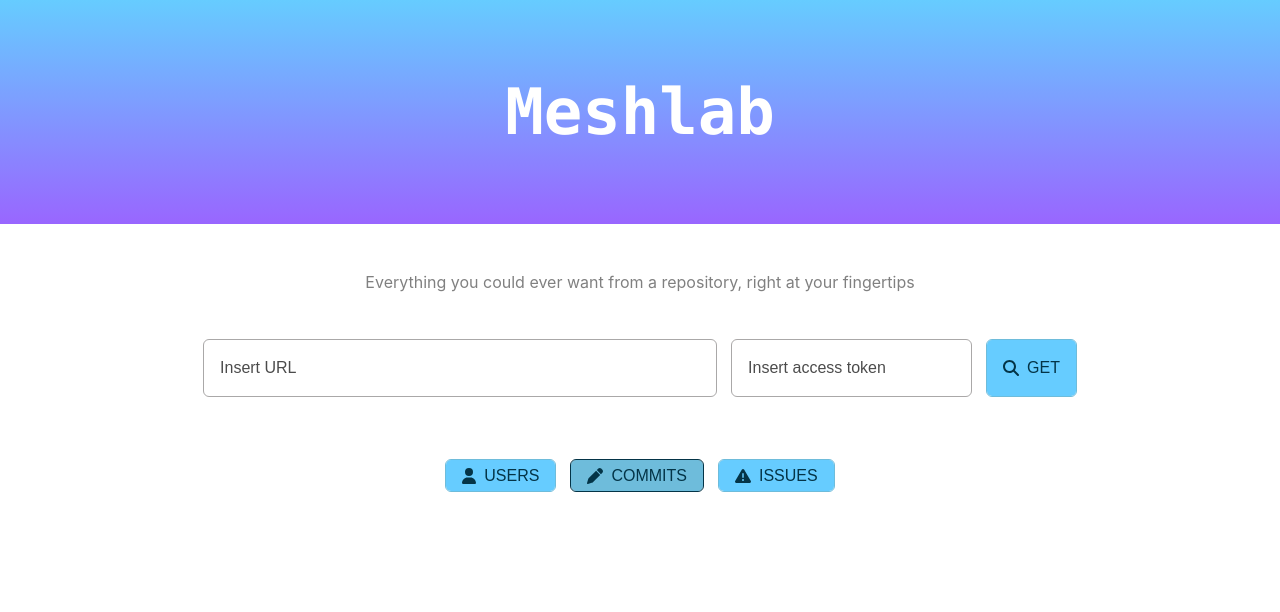
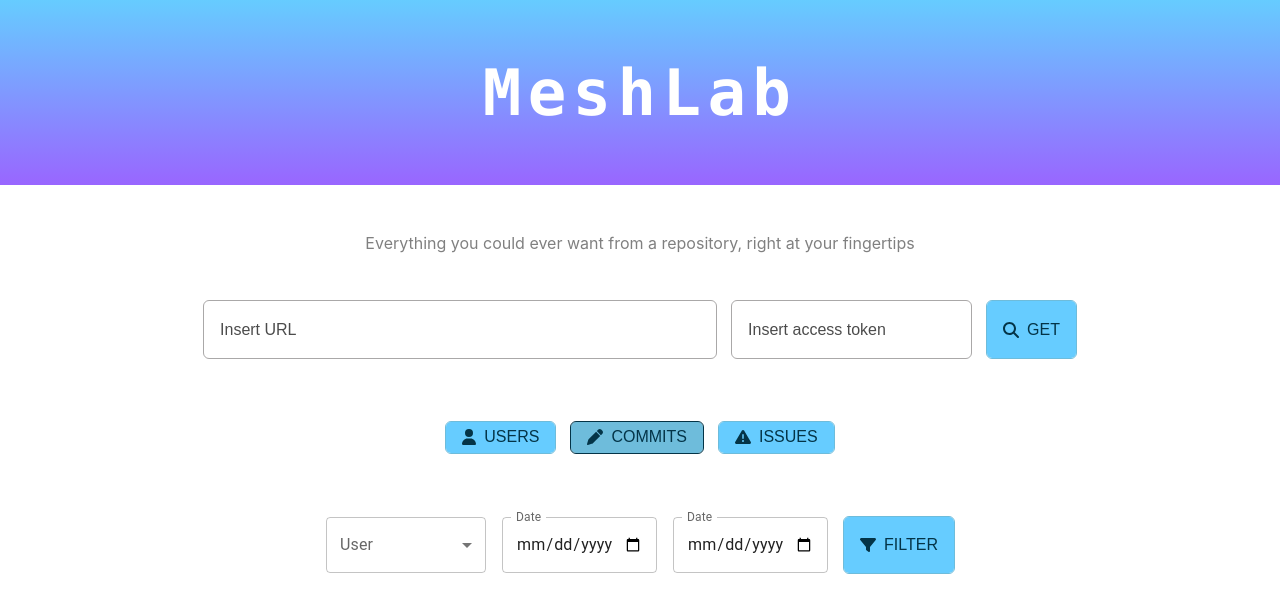
Before and after one commit to EmmaPeders1/IT2810-Project2, a React (Create React App) app in the folder meshlab/: page / in a window 1280 px wide. Both pictures are taken after a click on the button "COMMITS". Shown: the top 612 px of the page. Built offline with nearby package versions, Linux system fonts and the light colour scheme.

Commit message:
Finishing adding the components and making them (un)visible upon request

```diff
--- a/meshlab/src/App.tsx
+++ b/meshlab/src/App.tsx
@@ -7,8 +7,49 @@
 import UserFilter from './components/UserFilter';
 import Header from './components/Header';
 import DatePicker from './components/DatePicker';
+import StatusFilter from './components/StatusFilter';
+
+type dState = "users" | "commits" | "issues" | null;
 
 function App() {
+
+  const [displayComponent, setDisplayComponent] = useState<dState>(null)
+  const display = (displayComponent: dState) => {
+    switch(displayComponent){
+      case "users":
+        return <UserFetcher />
+      case "commits":
+        return (<div className = "filter-container">
+        <UserFilter />
+        <DatePicker />
+        <DatePicker />
+        <Button
+          onClick = {commit_filter}
+          label= " FILTER "
+          className="filter-button"
+          icon={faFilter}
+          onKeyDown = {commit_filter}
+        />
+      </div>)
+      case "issues":
+        return (<div className = "filter-container">
+        <UserFilter />
+        <DatePicker />
+        <DatePicker />
+        <StatusFilter />
+        <Button
+          onClick = {issue_filter}
+          label= " FILTER "
+          className="filter-button"
+          icon={faFilter}
+          onKeyDown = {issue_filter}
+        />
+      </div>)
+      default:
+        return ""
+    }
+  }
+
   return (
     <div className="App" >
       <Header></Header>
@@ -33,26 +74,26 @@
       </div>
       <div className = "filter-container">
         <Button
-          onClick = {user_filter}
+          onClick = {() => setDisplayComponent("users")}
           label= " USERS "
           className="user-filter-button"
           icon={faUser}
-          onKeyDown = {user_filter}
         />
         <Button
-          onClick = {commit_filter}
+          onClick = {() => setDisplayComponent("commits")}
           label= " COMMITS "
           className="commit-filter-button"
           icon={faPen}
-          onKeyDown = {commit_filter}
         />
         <Button
-          onClick = {issue_filter}
+          onClick = {() => setDisplayComponent("issues")}
           label= " ISSUES "
           className="issue-filter-button"
           icon={faExclamationTriangle}
-          onKeyDown = {issue_filter}
         />
+      </div>
+      <div>
+        {display(displayComponent)}
       </div>
     </div >
   );
@@ -62,38 +103,12 @@
   console.log("search");
 };
 
-const user_filter = () => {
-  console.log("user_filter");
-  return(
-    <div>
-      <UserFetcher />
-    </div>
-  );
-}
-
 const commit_filter = () => {
-  return(
-    <div className = "filter-container">
-        <UserFilter />
-        <DatePicker />
-        <DatePicker />
-        <Button
-          onClick = {commit_filter_fully}
-          label= " FILTER "
-          className="filter-button"
-          icon={faFilter}
-          onKeyDown = {commit_filter_fully}
-        />
-      </div>
-  );
-};
-
-const commit_filter_fully = () => {
-  console.log("commit filter");
+  console.log("search");
 };
 
 const issue_filter = () => {
-  console.log("issue filter");
+  console.log("search");
 };
 
 export default App;
--- a/meshlab/src/components/Header.css
+++ b/meshlab/src/components/Header.css
@@ -4,10 +4,11 @@
   display: flex;
   justify-content: center;
   align-items: baseline;
-  padding: 1em;
+  padding: 0.4em;
   margin-bottom: 1.5em;
   background: linear-gradient(to bottom, #66ccff 0%, #9966ff 100%);
   color: white;
   font-family: "Lucida Console", monospace;
-  font-size: xx-large;
+  font-size: 200%;
+  letter-spacing: 0.2em;
 }
--- a/meshlab/src/components/Header.tsx
+++ b/meshlab/src/components/Header.tsx
@@ -4,7 +4,7 @@
 function Header() {
   return (
     <div id="HeaderContainer">
-      <h1>Meshlab</h1>
+      <h1>MeshLab</h1>
     </div>
   )
 }
--- /dev/null
+++ b/meshlab/src/components/StatusFilter.tsx
@@ -0,0 +1,34 @@
+import * as React from 'react';
+import Box from '@mui/material/Box';
+import InputLabel from '@mui/material/InputLabel';
+import MenuItem from '@mui/material/MenuItem';
+import FormControl from '@mui/material/FormControl';
+import Select, { SelectChangeEvent } from '@mui/material/Select';
+
+export default function StatusFilter() {
+  const [status, setStatus] = React.useState('');
+
+  const handleChange = (event: SelectChangeEvent) => {
+    setStatus(event.target.value as string);
+  };
+
+  return (
+    <Box sx={{ minWidth: 150 }}>
+      <FormControl id="formControl">
+        <InputLabel id="demo-simple-select-label">Status</InputLabel>
+        <Select
+          labelId="demo-simple-select-label"
+          id="demo-simple-select"
+          value={status}
+          label="Status"
+          onChange={handleChange}
+        >
+          {/*These needs to change based on the users that are incolved in the project*/}
+          <MenuItem value={status}>All</MenuItem>
+          <MenuItem value={status}>Open</MenuItem>
+          <MenuItem value={status}>Closed</MenuItem>
+        </Select>
+      </FormControl>
+    </Box>
+  );
+}
--- a/meshlab/src/components/UserFetcher.tsx
+++ b/meshlab/src/components/UserFetcher.tsx
@@ -1,7 +1,6 @@
 import React, { useState, useEffect } from 'react';
 import Box from '@mui/material/Box';
-import { DataGrid, GridColDef, selectedGridRowsCountSelector } from '@mui/x-data-grid';
-import userEvent from '@testing-library/user-event';
+import { DataGrid } from '@mui/x-data-grid';
 
 // glpat-VVibRbJ7pSfHKcYLnU5S   gitlab AC OLD NOT WORKING
 // glpat-Fy8Cs4SqsPRrBa6MirZy new one with role = developer
@@ -64,7 +63,7 @@
 
   } else {
     return (
-      <Box sx={{ height: 400, width: '100%' }}>
+      <Box sx={{ height: 400, width: '90%', margin: "0 auto 0 auto" }}>
       <DataGrid
         rows={data.map((user: UData) => (
           { id: user.id, username: user.username, fullName: user.name}
@@ -78,13 +77,11 @@
         {
           field: 'fullName',
           headerName: 'Full name',
-          width: 150,
+          width: 300,
         },]}
         getRowId={(row) => row.id}
         pageSize={data.length}
         rowsPerPageOptions={[data.length]}
-        checkboxSelection
-        disableSelectionOnClick
         experimentalFeatures={{ newEditingApi: true }}
       />
     </Box>
```
